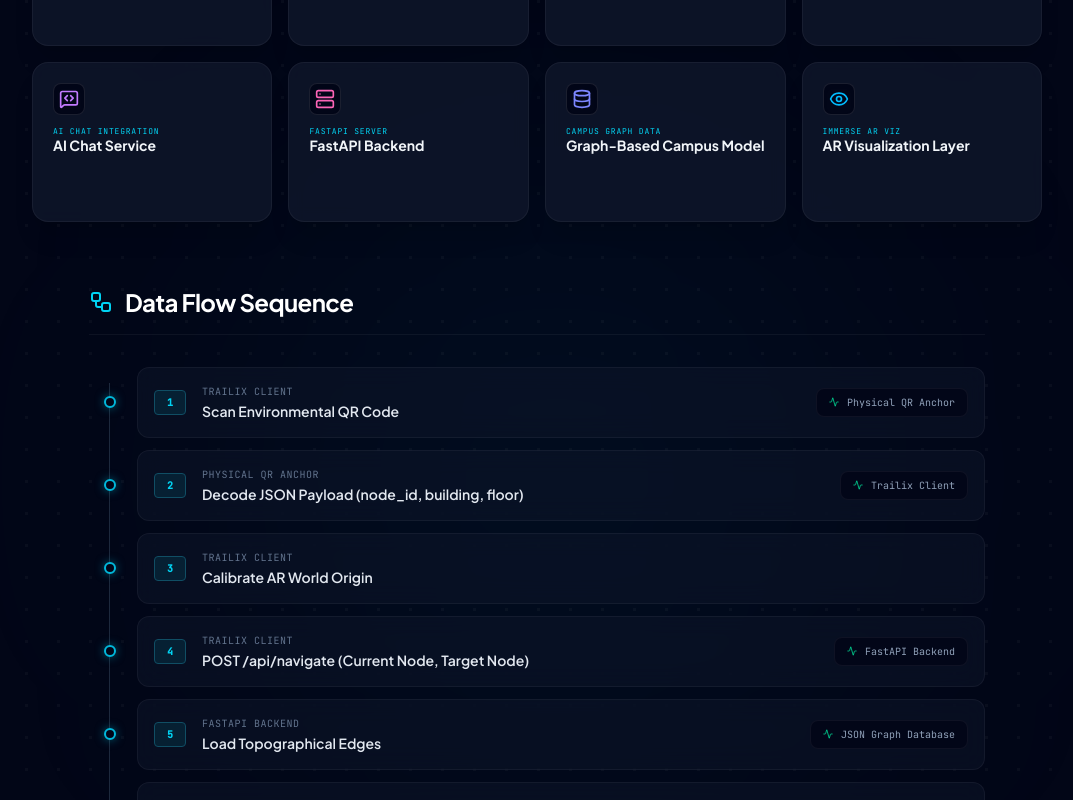
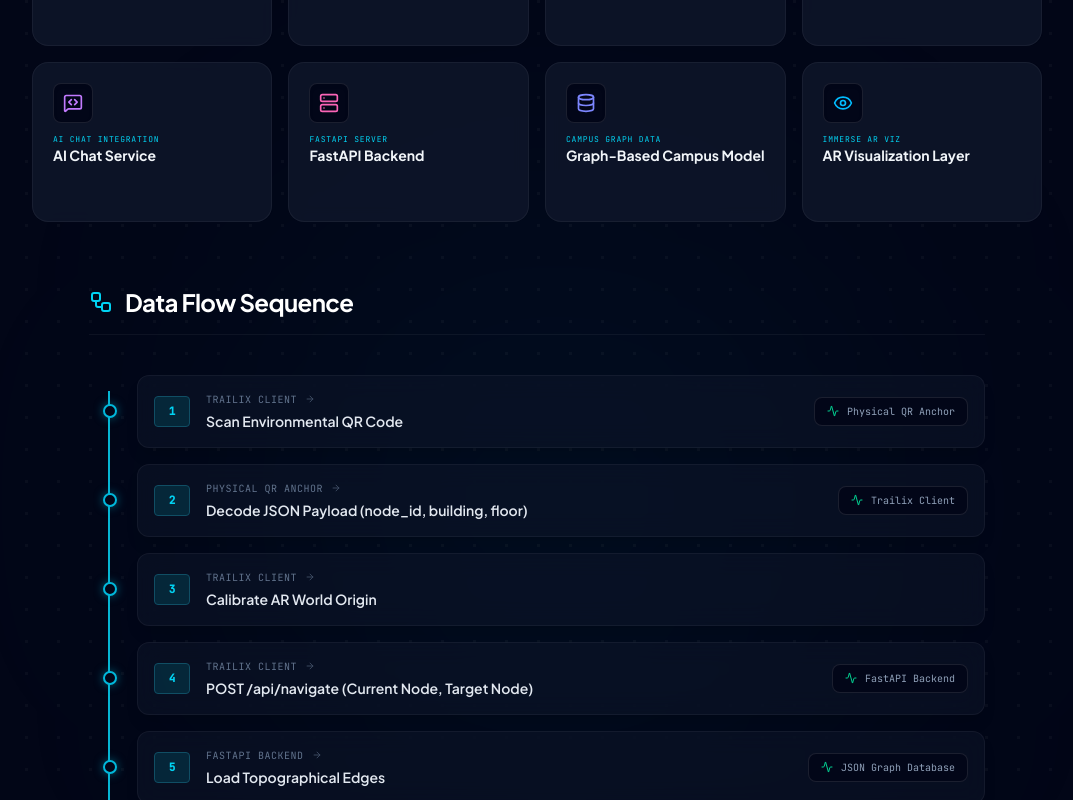
Before and after one commit to Srinidhi-070/TRAILIX_PRESENTATION, a React (Vite) app: page / in a window 1280 px wide. Shown: the part 8920-9720 px from the top of the page, without its empty margins (103-1176 px from the left). Built offline with nearby package versions, Linux system fonts and the light colour scheme.

Commit message:
Animate Architecture diagram with framer-motion

```diff
--- a/src/components/Architecture.tsx
+++ b/src/components/Architecture.tsx
@@ -1,11 +1,15 @@
-import React from 'react';
+import React, { useRef } from 'react';
 import { ARCHITECTURE } from '../data';
 import {
   AppWindow, QrCode, Sliders, Milestone, MessageSquareCode, Server, Database, Eye,
   ArrowRight, ShieldAlert, Cpu, Activity, Workflow
 } from 'lucide-react';
+import { motion, useInView } from 'motion/react';
 
 export default function Architecture() {
+  const containerRef = useRef(null);
+  const isInView = useInView(containerRef, { once: true, margin: "-100px" });
+
   const getIcon = (idx: number) => {
     switch (idx) {
       case 0: return <AppWindow className="text-blue-400" size={20} />;
@@ -38,16 +42,34 @@ export default function Architecture() {
     { id: 11, actor: 'Trailix Client', action: 'Begin Visualizer Animation Flow', target: 'Local Core' }
   ];
 
+  const containerVariants = {
+    hidden: { opacity: 0 },
+    show: {
+      opacity: 1,
+      transition: { staggerChildren: 0.1 }
+    }
+  };
+
+  const itemVariants = {
+    hidden: { opacity: 0, y: 20 },
+    show: { opacity: 1, y: 0, transition: { type: "spring", stiffness: 300, damping: 24 } }
+  };
+
   return (
-    <section id="architecture" className="relative py-24 bg-navy-950 bg-grid-pattern">
+    <section id="architecture" className="relative py-24 bg-navy-950 bg-grid-pattern overflow-hidden">
 
       {/* Visual lighting background */}
       <div className="absolute top-1/3 right-1/4 w-[600px] h-[600px] bg-cyan-500/5 rounded-full blur-[150px] pointer-events-none"></div>
 
-      <div className="max-w-7xl mx-auto px-6 sm:px-8 relative z-10">
+      <div className="max-w-7xl mx-auto px-6 sm:px-8 relative z-10" ref={containerRef}>
 
         {/* Header container */}
-        <div className="text-center max-w-3xl mx-auto mb-12 space-y-4">
+        <motion.div
+          initial={{ opacity: 0, y: 20 }}
+          animate={isInView ? { opacity: 1, y: 0 } : { opacity: 0, y: 20 }}
+          transition={{ duration: 0.6 }}
+          className="text-center max-w-3xl mx-auto mb-12 space-y-4"
+        >
           <div className="inline-flex items-center gap-1.5 px-3 py-1 bg-cyan-500/10 border border-cyan-500/20 text-cyan-400 rounded-full text-xs font-mono font-medium uppercase tracking-wider">
             <Cpu size={12} className="animate-pulse" />
             SYSTEM ARCHITECTURE
@@ -58,65 +80,112 @@ export default function Architecture() {
           <p className="text-slate-400 text-sm md:text-base leading-relaxed font-sans max-w-xl mx-auto">
             {ARCHITECTURE.description}
           </p>
-        </div>
+        </motion.div>
 
         {/* Dynamic Connected Node Map Flow */}
-        <div className="grid grid-cols-1 md:grid-cols-2 lg:grid-cols-4 gap-4 mb-16 relative">
+        <motion.div
+          variants={containerVariants}
+          initial="hidden"
+          animate={isInView ? "show" : "hidden"}
+          className="grid grid-cols-1 md:grid-cols-2 lg:grid-cols-4 gap-4 mb-16 relative"
+        >
           {ARCHITECTURE.components.map((component, idx) => (
-            <div
+            <motion.div
               key={idx}
-              className="p-5 rounded-2xl bg-slate-900/80 border border-white/5 hover:border-cyan-500/30 hover:bg-slate-900 shadow-xl transition-all duration-300 text-left flex flex-col justify-between h-[160px] relative group backdrop-blur-sm"
+              variants={itemVariants}
+              whileHover={{ scale: 1.02, y: -5 }}
+              className="p-5 rounded-2xl bg-slate-900/80 border border-white/5 hover:border-cyan-500/50 hover:bg-slate-800/80 hover:shadow-[0_0_30px_rgba(6,182,212,0.15)] transition-all duration-300 text-left flex flex-col justify-between h-[160px] relative group backdrop-blur-sm cursor-pointer"
             >
               <div className="space-y-3">
-                <div className="w-8 h-8 rounded-lg bg-slate-950 flex items-center justify-center border border-white/10 shadow-inner group-hover:scale-110 transition duration-300">
+                <div className="w-10 h-10 rounded-lg bg-slate-950 flex items-center justify-center border border-white/10 shadow-inner group-hover:scale-110 group-hover:border-cyan-500/30 transition duration-300 relative overflow-hidden">
+                  <div className="absolute inset-0 bg-cyan-400/10 opacity-0 group-hover:opacity-100 transition-opacity"></div>
                   {getIcon(idx)}
                 </div>
-                <div className="space-y-0.5">
+                <div className="space-y-1 mt-2">
                   <div className="text-[8px] font-mono text-cyan-400 uppercase tracking-widest leading-none">{badges[idx]}</div>
                   <h4 className="text-sm font-bold text-slate-100 group-hover:text-white leading-tight">
                     {component}
                   </h4>
                 </div>
               </div>
-            </div>
+            </motion.div>
           ))}
-        </div>
+        </motion.div>
 
         {/* Sequence Diagram Section */}
         <div className="max-w-4xl mx-auto">
-          <div className="flex items-center gap-3 mb-8 border-b border-white/5 pb-4">
+          <motion.div
+            initial={{ opacity: 0, x: -20 }}
+            animate={isInView ? { opacity: 1, x: 0 } : { opacity: 0, x: -20 }}
+            transition={{ duration: 0.5, delay: 0.3 }}
+            className="flex items-center gap-3 mb-10 border-b border-white/5 pb-4"
+          >
             <Workflow className="text-cyan-400" size={24} />
             <h3 className="text-2xl font-bold text-white tracking-tight">Data Flow Sequence</h3>
-          </div>
+          </motion.div>
 
-          <div className="space-y-3 relative">
-            {/* Vertical timeline line */}
-            <div className="absolute left-[20px] top-4 bottom-4 w-px bg-slate-800"></div>
+          <div className="relative">
+            {/* Animated SVG timeline line */}
+            <svg className="absolute left-[13px] top-4 bottom-4 w-4 h-full pointer-events-none z-0" preserveAspectRatio="none">
+              <line x1="7" y1="0" x2="7" y2="100%" stroke="rgba(255,255,255,0.05)" strokeWidth="2" strokeDasharray="4,4" />
+              <motion.line
+                x1="7" y1="0" x2="7" y2="100%"
+                stroke="#06b6d4"
+                strokeWidth="2"
+                initial={{ pathLength: 0 }}
+                animate={isInView ? { pathLength: 1 } : { pathLength: 0 }}
+                transition={{ duration: 2.5, ease: "easeInOut" }}
+              />
+            </svg>
 
+            <motion.div
+              variants={containerVariants}
+              initial="hidden"
+              animate={isInView ? "show" : "hidden"}
+              className="space-y-4"
+            >
               {sequenceSteps.map((step, idx) => (
-              <div key={idx} className="relative pl-12 group">
-                <div className="absolute left-[15px] top-1/2 -translate-y-1/2 w-3 h-3 rounded-full bg-slate-950 border-2 border-cyan-500 group-hover:bg-cyan-400 transition-colors duration-300 shadow-[0_0_10px_rgba(6,182,212,0.5)] z-10"></div>
+                <motion.div
+                  key={idx}
+                  variants={itemVariants}
+                  whileHover={{ x: 10 }}
+                  className="relative pl-12 group cursor-pointer"
+                >
+                  <motion.div
+                    initial={{ scale: 0 }}
+                    animate={isInView ? { scale: 1 } : { scale: 0 }}
+                    transition={{ delay: 0.5 + (idx * 0.1), type: "spring" }}
+                    className="absolute left-[14px] top-1/2 -translate-y-1/2 w-3.5 h-3.5 rounded-full bg-slate-950 border-2 border-cyan-500 group-hover:bg-cyan-400 group-hover:scale-125 transition-all duration-300 shadow-[0_0_10px_rgba(6,182,212,0.5)] z-10"
+                  />
 
-                <div className="p-4 rounded-xl bg-slate-900/50 border border-white/5 hover:border-cyan-500/20 hover:bg-slate-900 transition-all duration-300 backdrop-blur-md flex flex-col sm:flex-row sm:items-center justify-between gap-4">
-                  <div className="flex items-center gap-4">
-                    <div className="text-[10px] font-mono font-bold text-cyan-400 bg-cyan-950/50 px-2 py-1 rounded border border-cyan-900 w-8 text-center shrink-0">
+                  <div className="p-4 rounded-xl bg-slate-900/50 border border-white/5 group-hover:border-cyan-500/30 group-hover:bg-slate-800/80 transition-all duration-300 backdrop-blur-md flex flex-col sm:flex-row sm:items-center justify-between gap-4 shadow-lg group-hover:shadow-[0_0_20px_rgba(6,182,212,0.1)] overflow-hidden relative">
+
+                    {/* Hover glow effect */}
+                    <div className="absolute inset-0 bg-gradient-to-r from-cyan-500/0 via-cyan-500/5 to-cyan-500/0 opacity-0 group-hover:opacity-100 -translate-x-full group-hover:translate-x-full transition-all duration-1000 ease-in-out pointer-events-none"></div>
+
+                    <div className="flex items-center gap-4 relative z-10">
+                      <div className="text-[11px] font-mono font-bold text-cyan-400 bg-cyan-950/70 px-2.5 py-1.5 rounded border border-cyan-900 w-9 flex justify-center shrink-0 group-hover:bg-cyan-500 group-hover:text-white transition-colors">
                         {step.id}
                       </div>
                       <div>
-                      <div className="text-[10px] font-mono text-slate-500 mb-0.5 uppercase tracking-wider">{step.actor}</div>
-                      <div className="text-sm font-semibold text-slate-200">{step.action}</div>
+                        <div className="text-[10px] font-mono text-slate-500 mb-1 uppercase tracking-wider flex items-center gap-2">
+                          {step.actor}
+                          <ArrowRight size={10} className="text-slate-600 group-hover:text-cyan-400 transition-colors" />
+                        </div>
+                        <div className="text-sm font-semibold text-slate-200 group-hover:text-white transition-colors">{step.action}</div>
                       </div>
                     </div>
 
                     {step.target !== 'Local Core' && (
-                    <div className="flex items-center gap-2 text-[10px] font-mono text-slate-400 shrink-0 bg-slate-950 px-3 py-1.5 rounded-lg border border-white/5">
-                      <Activity size={10} className="text-emerald-400" />
-                      <span>{step.target}</span>
+                      <div className="flex items-center gap-2 text-[10px] font-mono text-slate-400 shrink-0 bg-slate-950 px-3 py-1.5 rounded-lg border border-white/10 group-hover:border-emerald-500/30 relative z-10">
+                        <Activity size={12} className="text-emerald-400 group-hover:animate-pulse" />
+                        <span className="group-hover:text-emerald-300 transition-colors">{step.target}</span>
                       </div>
                     )}
                   </div>
-              </div>
+                </motion.div>
               ))}
+            </motion.div>
           </div>
         </div>
 
```
Lines whose indentation alone changed are shown as unchanged.
